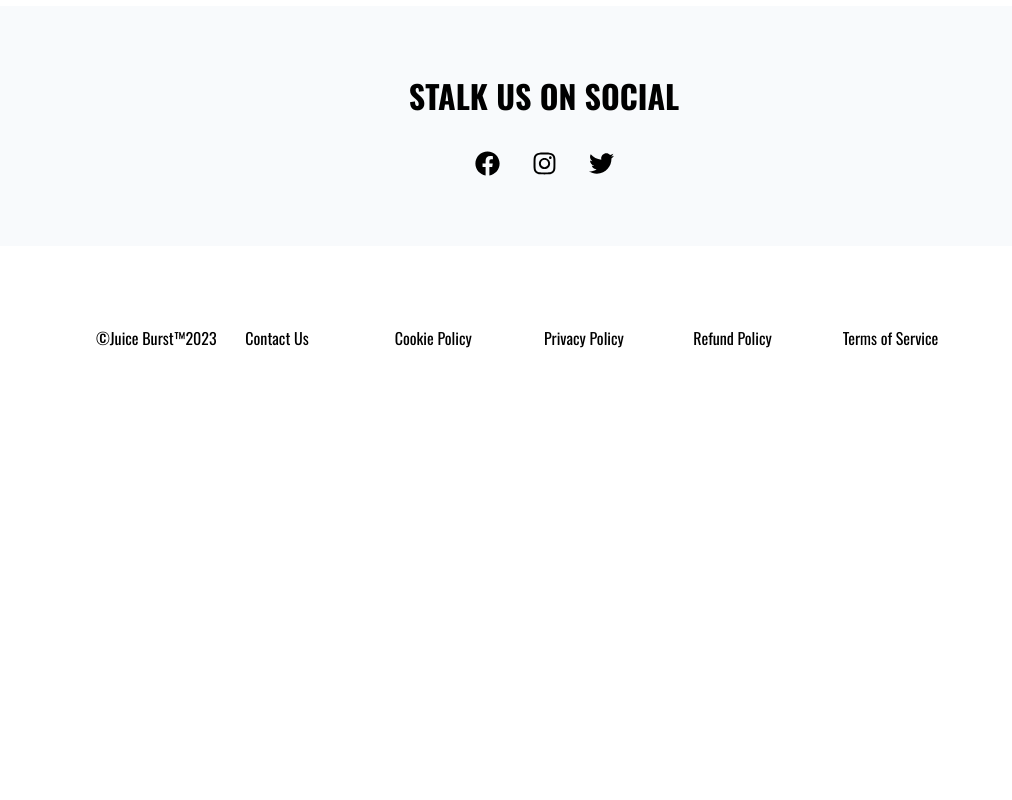
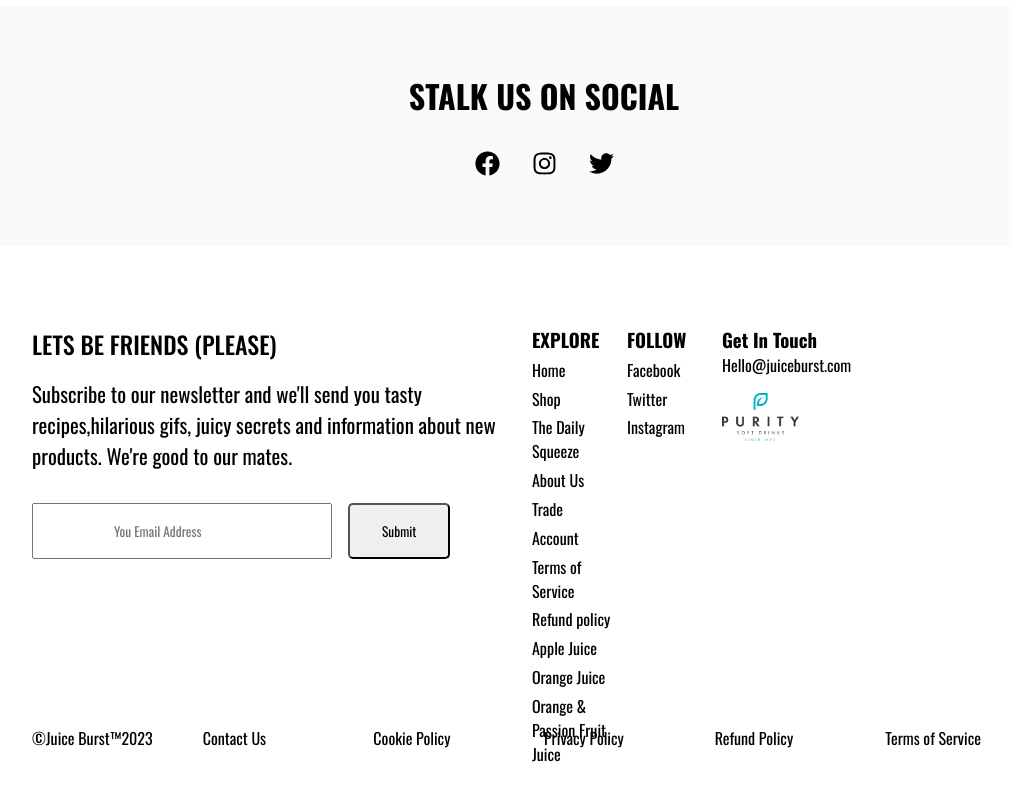
Before and after one commit to Hassene-Belhaj/React-Framer-Motion-Animation, a React (Vite) app: page / in a window 1280 px wide. Shown: the part 3983-4783 px from the top of the page, without its empty margins (96-1108 px from the left). Before the commit the page ends 4413 px from the top, so only its background shows below. Built offline with nearby package versions, Linux system fonts and the light colour scheme.

Commit message:
add footer top

```diff
--- a/src/App.jsx
+++ b/src/App.jsx
@@ -3,7 +3,7 @@
 import SectionOne from './Components/Section/SectionOne'
 import SectionTwo from './Components/Section/SectionTwo'
 import SectionThree from './Components/Section/SectionThree'
-import {FooterbottomData, NavLinks1, NavLinks2, SliderData, TextBanner, TextBanner2 } from './Data/Data'
+import {FooterTopData,FooterbottomData, NavLinks1, NavLinks2, SliderData, TextBanner, TextBanner2 } from './Data/Data'
 import Slider from './Components/Section/Slider'
 import Navbar from './Components/Navbar/Navbar'
 import { BrowserRouter as Router } from 'react-router-dom'
@@ -47,7 +47,7 @@
   <Slider SliderData={SliderData}/>
   <Carousel/>
 <SectionFour />
-  <Footer FooterbottomData={FooterbottomData}/>
+  <Footer FooterbottomData={FooterbottomData} FooterTopData={FooterTopData}/>
 </Container>
 </Router>
 
--- a/src/Components/Footer/Footer.jsx
+++ b/src/Components/Footer/Footer.jsx
@@ -6,15 +6,61 @@
 import { useEffect } from 'react'
 
 const Container = styled.div`
-
-width: 70%;
+width: 80%;
 height: 100%;
 margin : 5rem auto;
 `
+const FooterContainerTop = styled.div`
+width: 80%;
+height: 50vh;
+display: grid;
+grid-template-columns: 2fr 1fr 1fr 1fr;
+`
+const SectionOne = styled.div`
+h3{
+  font-size: 1.5rem;
+  font-weight: 500;
+}
+input{
+ padding: 1rem 5rem;
+ margin: 1rem 1rem 0  0;
+}
+p {
+  margin: 1rem 0;
+  width: 500px;
+  font-size:1.3rem;
+}
+`
+const SectionTwo = styled.div`
+li {
+  list-style: none;
+  margin: 0.3rem 0;
+}
+`
+
+const SectionThree = styled.div`
+li {
+  list-style: none;
+  margin: 0.3rem 0;
+}
+`
+
+const SectionFour = styled.div`
+img{
+  width: 60%;
+  margin: 1rem 0;
+}
+`
+
+const Button = styled.button`
+padding: 1rem 2rem;
+border-radius: 5px;
+`
+
 const FooterDiv = styled.div`
 width: 100%;
 `
-const FooterContainer= styled(motion.div)`
+const FooterContainerBottom= styled(motion.div)`
 width: 100%;
 display: flex;
 `
@@ -28,9 +74,13 @@
 }
 `
 
-const Footer = ({FooterbottomData}) => {
+const Footer = ({FooterbottomData,FooterTopData}) => {
     const {ref , inView} = useInView()
     const animation = useAnimation()
+
+console.log(FooterTopData[0][0].title);
+console.log(FooterTopData[1][0].title);
+
 
 
 useEffect(()=>{
@@ -48,7 +98,53 @@
 
   return (
     <Container ref={ref}>
-         <FooterContainer
+      <FooterContainerTop>
+            <SectionOne>
+             <h3>{FooterTopData[0][0].title}</h3>
+              <p>{FooterTopData[0][1].para}</p>
+             <input type="text" placeholder="You Email Address" />
+              <Button>Submit</Button>
+            </SectionOne>
+           <SectionTwo>
+              <h3>{FooterTopData[1][0].title}</h3>
+               <ul>
+                {FooterTopData[1].map((item,index)=>{
+                  return (
+                    <li key={index}>{item.li}</li>
+                  )
+                })}
+               </ul>
+           </SectionTwo>
+           <SectionThree>
+               <h3>{FooterTopData[2][0].title}</h3>
+                <ul>
+
+                {FooterTopData[2].map((item,index)=>{
+                  return  (
+                    <li key={index}>{item.li}</li>
+                    )
+                  })}
+                  </ul>
+           </SectionThree>
+           <SectionFour>
+                <h3>{FooterTopData[3][0].title}</h3>
+                <p>{FooterTopData[3][1].email}</p>
+                 <span>
+                  <img src={FooterTopData[3][2].image}/>
+                 </span>
+
+
+
+
+
+           </SectionFour>
+
+
+
+       </FooterContainerTop>
+
+
+         <FooterContainerBottom
            variants={{
             hidden : { opacity : 0 , x : "-100%"} ,
             visible : {opacity : 1 , x : "0" }  ,
@@ -59,7 +155,7 @@
             duration : 1    ,
             delay : 0.2 ,
             type : 'spring' ,
-            bounce : 0.3 ,
+            bounce : 0.2 ,
 
         }}
 
@@ -71,7 +167,7 @@
                     </FooterDiv>
                 )
             })}
-            </FooterContainer>
+            </FooterContainerBottom>
     </Container>
     )
 }
--- a/src/Data/Data.jsx
+++ b/src/Data/Data.jsx
@@ -38,3 +38,38 @@
     {text: "Terms of Service"},
 
 ]
+
+export const FooterTopData = [
+  [
+    {title : "LETS BE FRIENDS (PLEASE)"} ,
+    {para : "Subscribe to our newsletter and we'll send you tasty recipes,hilarious gifs, juicy secrets and information about new products. We're good to our mates."},
+  ],
+
+  [
+    {title :"EXPLORE "},
+    {li :"Home "},
+    {li :"Shop "},
+    {li :"The Daily Squeeze "},
+    {li :"About Us "},
+    {li :"Trade "},
+    {li :"Account "},
+    {li :"Terms of Service "},
+    {li :"Refund policy "},
+    {li :"Apple Juice "},
+    {li :"Orange Juice "},
+    {li :"Orange & Passion Fruit Juice"},
+    ],
+
+  [
+    {title :"FOLLOW "},
+    {li :"Facebook "},
+    {li :"Twitter "},
+    {li :"Instagram"},
+  ],
+  [
+    {title :"Get In Touch "},
+    {email :"Hello@juiceburst.com"},
+    {image :"./Purity.webp"},
+
+  ]
+]
```
Also changed, not shown: public/Purity.webp (added).
